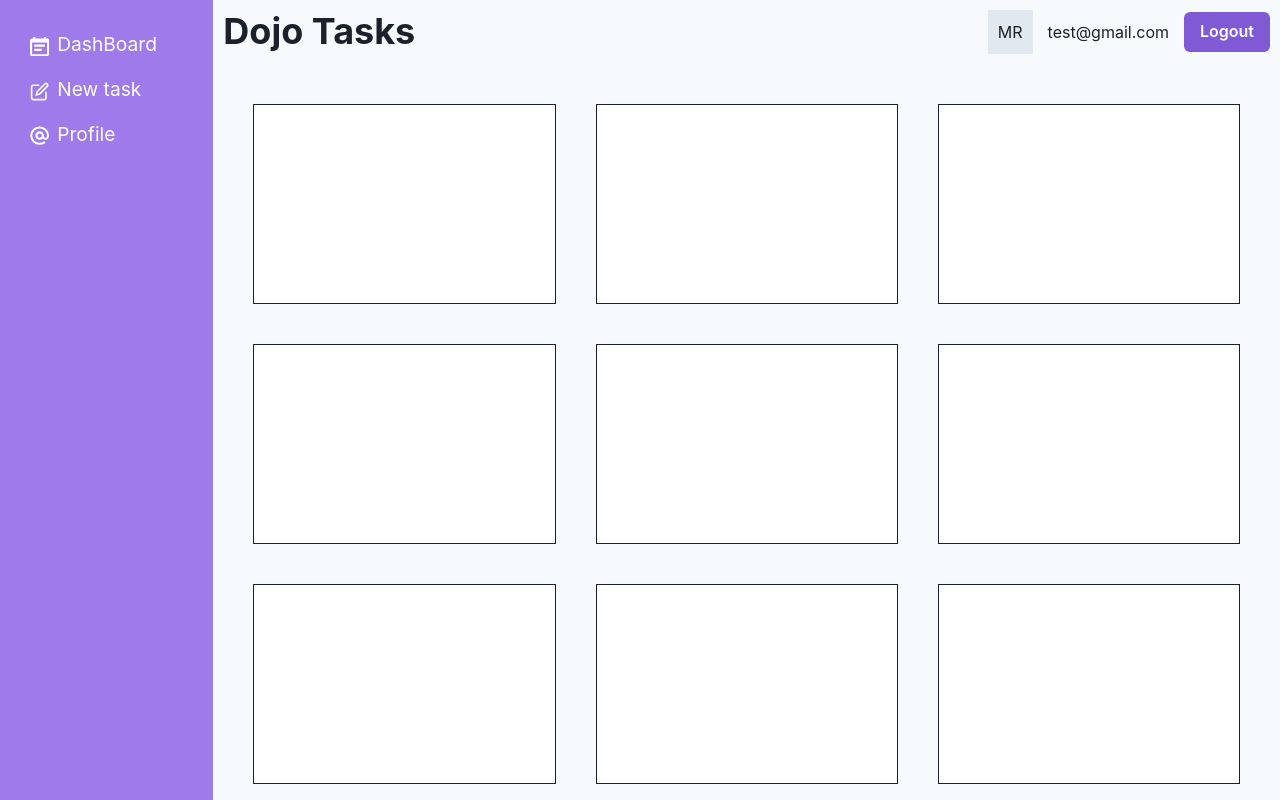
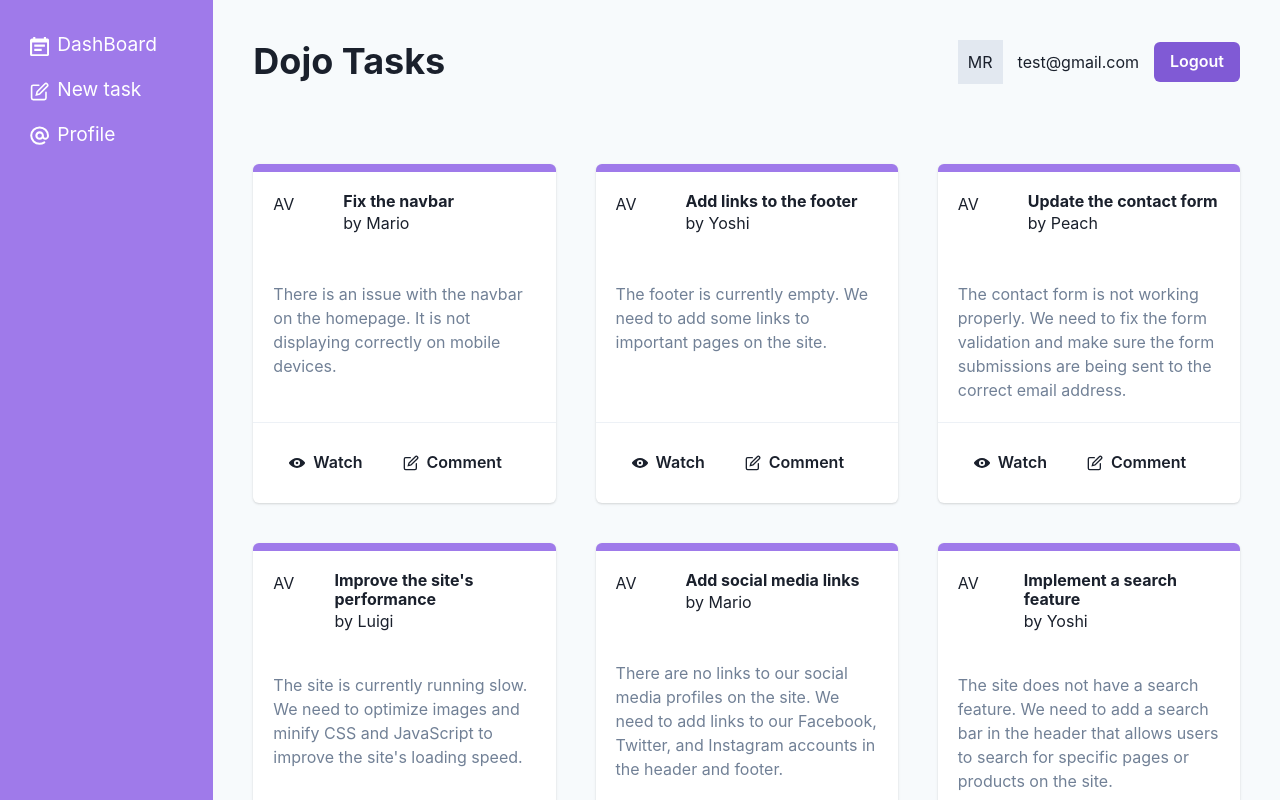
Before and after one commit to nelsonchege/chakra_test, a React (Vite) app: page / in a window 1280 px wide. Shown: the top 800 px of the page. Built offline with nearby package versions, Linux system fonts and the light colour scheme; data requests are answered from the project's data file.

Commit message:
update:create task cards

```diff
--- a/src/components/Navbar.jsx
+++ b/src/components/Navbar.jsx
@@ -10,9 +10,9 @@
 import React from "react";
 
 function Navbar() {
-  const bgcolors = ["red", "blue", "green", "yellow"];
+
   return (
-    <Flex as="nav" p={"10px"} alignItems={"center"}>
+    <Flex as="nav" p={"40px"} alignItems={"center"}>
       <Heading as={"h1"}>Dojo Tasks</Heading>
       <Spacer />
       <HStack spacing={"15px"}>
@@ -22,11 +22,6 @@
         <Text>test@gmail.com</Text>
         <Button colorScheme="purple">Logout</Button>
       </HStack>
-      {/* {bgcolors.map((color, index) => (
-        <Box key={index + color} w={"150px"} h={"50px"} bg={color}>
-          {index + 1}
-        </Box>
-      ))} */}
     </Flex>
   );
 }
--- a/src/pages/Dashboard.jsx
+++ b/src/pages/Dashboard.jsx
@@ -1,38 +1,75 @@
-import { Box, SimpleGrid } from "@chakra-ui/react";
-import React, { useState, useEffect }  from "react";
+import { EditIcon, ViewIcon } from "@chakra-ui/icons";
+import {
+  CardFooter,
+  Card,
+  CardBody,
+  CardHeader,
+  SimpleGrid,
+  Text,
+  Flex,
+  Box,
+  Heading,
+  HStack,
+  Button,
+  Divider,
+} from "@chakra-ui/react";
+import React, { useState, useEffect } from "react";
 
 export default function Dashboard() {
   const [data, setData] = useState(null);
   useEffect(() => {
     const fetchData = async () => {
       try {
-        const response = await fetch('http://localhost:3000/tasks'); // Replace with your API endpoint
+        const response = await fetch("http://localhost:3000/tasks"); // Replace with your API endpoint
         const jsonData = await response.json();
         setData(jsonData);
       } catch (error) {
-        console.error('Error fetching data:', error);
+        console.error("Error fetching data:", error);
       }
     };
     fetchData();
   }, []);
 
-  console.log(data)
+  console.log(data);
   return (
-    <SimpleGrid spacing={10} p={10} minChildWidth={"250px"}>
-      <Box bg={"white"} h={"200px"} border={"1px solid"}></Box>
-      <Box bg={"white"} h={"200px"} border={"1px solid"}></Box>
-      <Box bg={"white"} h={"200px"} border={"1px solid"}></Box>
-      <Box bg={"white"} h={"200px"} border={"1px solid"}></Box>
-
-      <Box bg={"white"} h={"200px"} border={"1px solid"}></Box>
-      <Box bg={"white"} h={"200px"} border={"1px solid"}></Box>
-      <Box bg={"white"} h={"200px"} border={"1px solid"}></Box>
-      <Box bg={"white"} h={"200px"} border={"1px solid"}></Box>
-
-      <Box bg={"white"} h={"200px"} border={"1px solid"}></Box>
-      <Box bg={"white"} h={"200px"} border={"1px solid"}></Box>
-      <Box bg={"white"} h={"200px"} border={"1px solid"}></Box>
-      <Box bg={"white"} h={"200px"} border={"1px solid"}></Box>
+    <SimpleGrid spacing={10} p={10} minChildWidth={"300px"}>
+      {data &&
+        data.map((task) => (
+          <Card
+            key={task.id}
+            borderTop={"8px"}
+            borderColor={"purple.400"}
+            bg={"white"}
+          >
+            <CardHeader>
+              <Flex gap={5}>
+                <Box w={"50px"} h={"50px"}>
+                  <Text>AV</Text>
+                </Box>
+                <Box>
+                  <Heading as="h3" size={"sm"}>
+                    {task.title}
+                  </Heading>
+                  <Text>by {task.author}</Text>
+                </Box>
+              </Flex>
+            </CardHeader>
+            <CardBody color={"gray.500"}>
+              <Text>{task.description}</Text>
+            </CardBody>
+            <Divider borderColor={"gray.200"} />
+            <CardFooter>
+              <HStack>
+                <Button variant={"ghost"} leftIcon={<ViewIcon />}>
+                  Watch
+                </Button>
+                <Button variant={"ghost"} leftIcon={<EditIcon />}>
+                  Comment
+                </Button>
+              </HStack>
+            </CardFooter>
+          </Card>
+        ))}
     </SimpleGrid>
   );
 }
```
